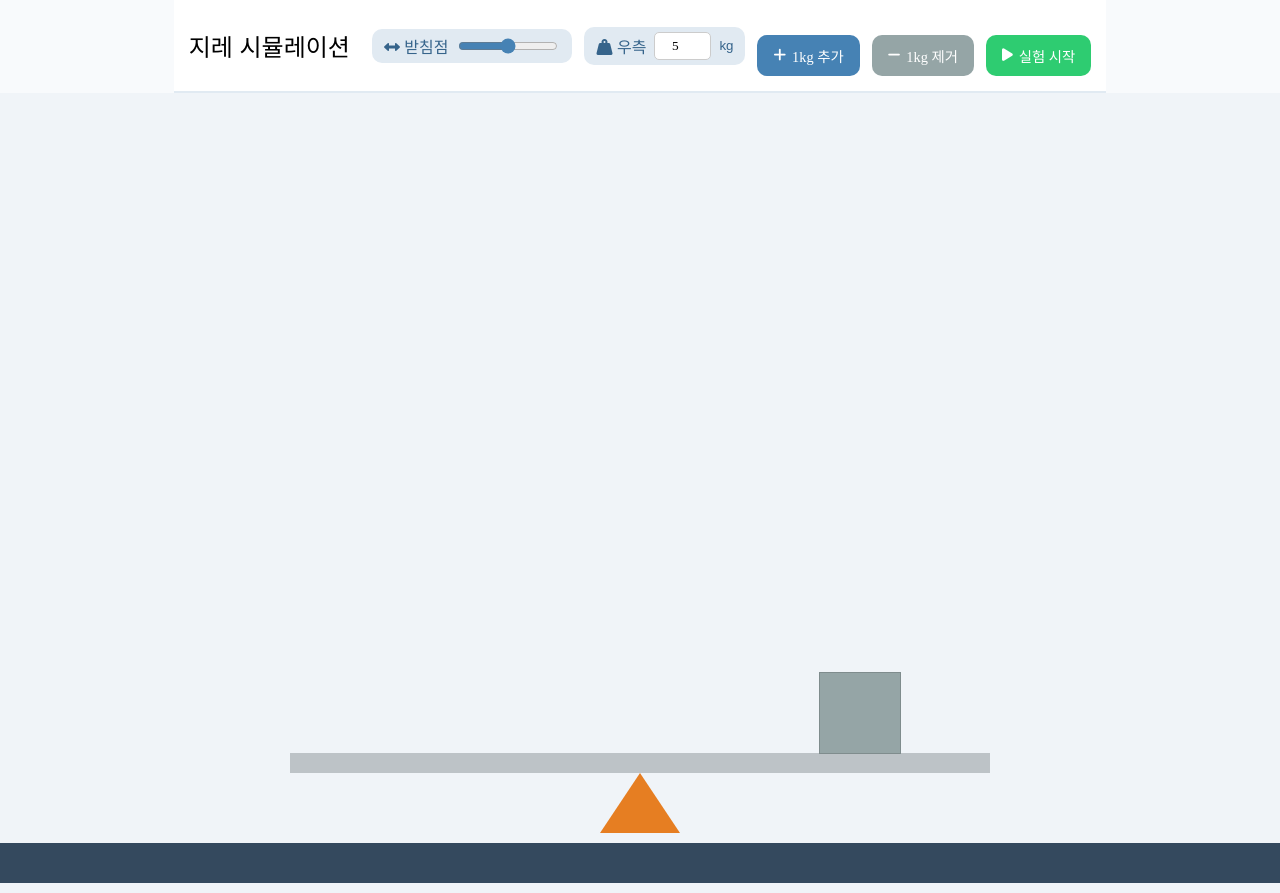
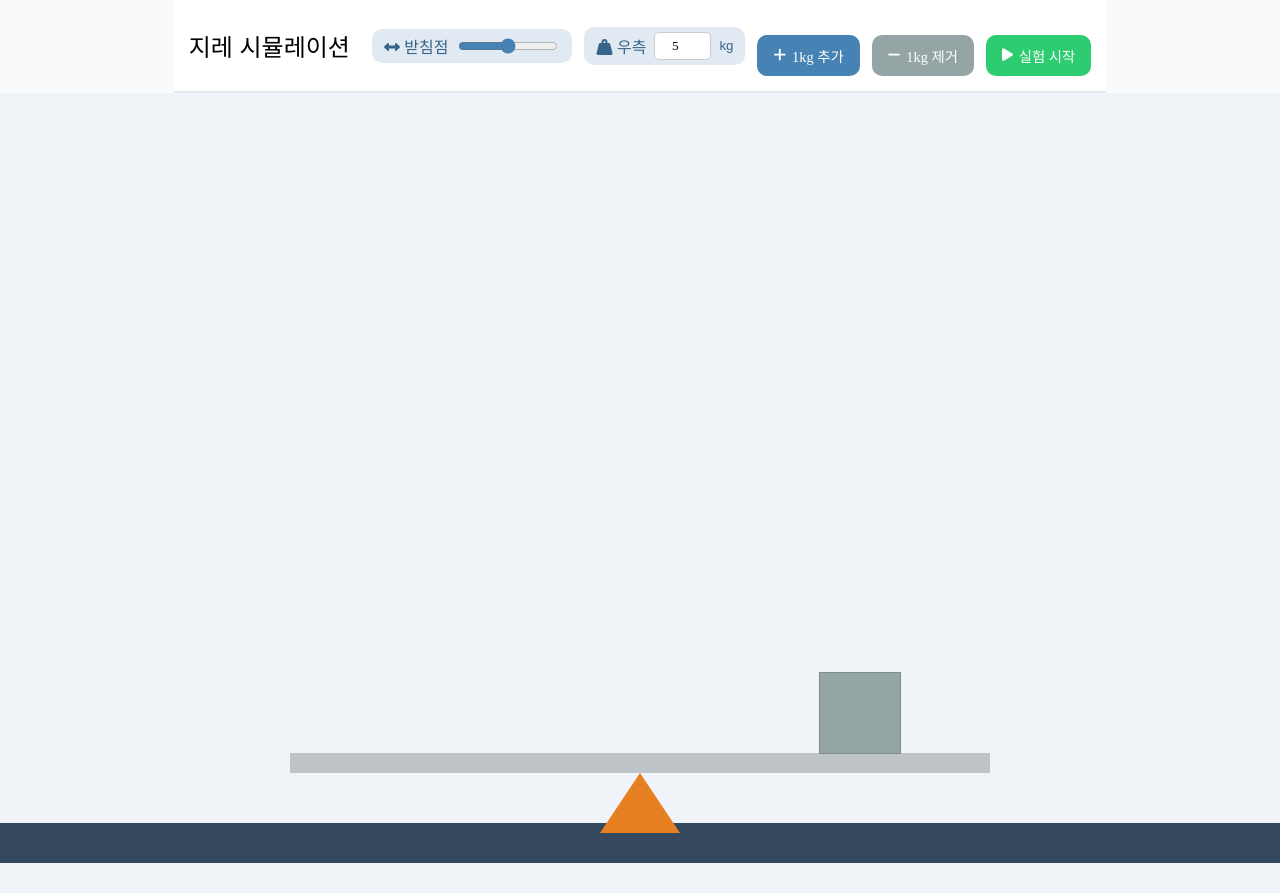
Before and after one commit to hyuckssam/lever, a plain HTML site: page index.html in a window 1280 px wide. Drawn offline with nearby package versions, Linux system fonts and the light colour scheme; a web font is replaced by a local one.

Commit message:
Update index.html

```diff
--- a/index.html
+++ b/index.html
@@ -130,7 +130,7 @@
     Runner.run(runner, engine);
 
     const groundY = window.innerHeight - 50;
-    const ground = Bodies.rectangle(window.innerWidth/2, groundY + 20, window.innerWidth, 40, { isStatic: true, render: { fillStyle: '#34495e' } });
+    const ground = Bodies.rectangle(window.innerWidth/2, groundY, window.innerWidth, 40, { isStatic: true, render: { fillStyle: '#34495e' } });
 
     const triWidth = 80, triHeight = 60;
     const triangleVertices = [{ x: 0, y: -triHeight / 2 }, { x: triWidth / 2, y: triHeight / 2 }, { x: -triWidth / 2, y: triHeight / 2 }];
```
